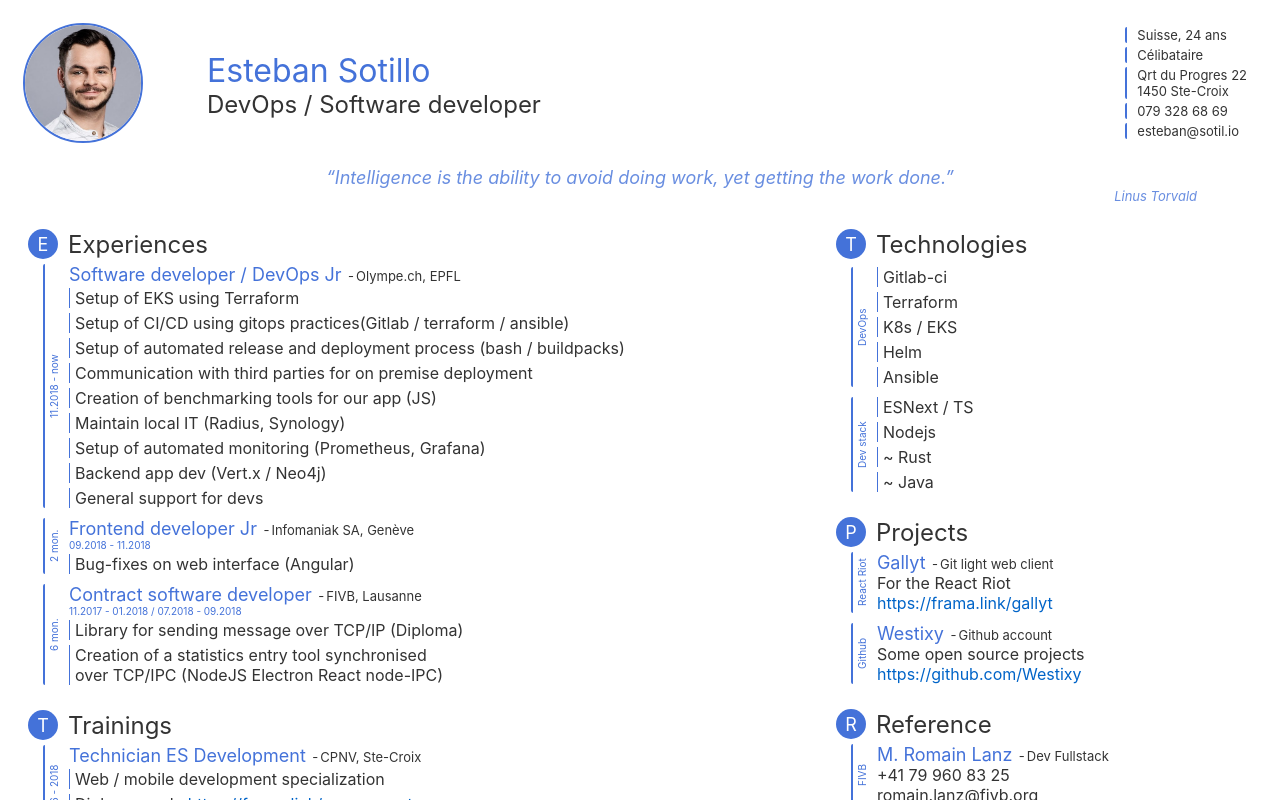
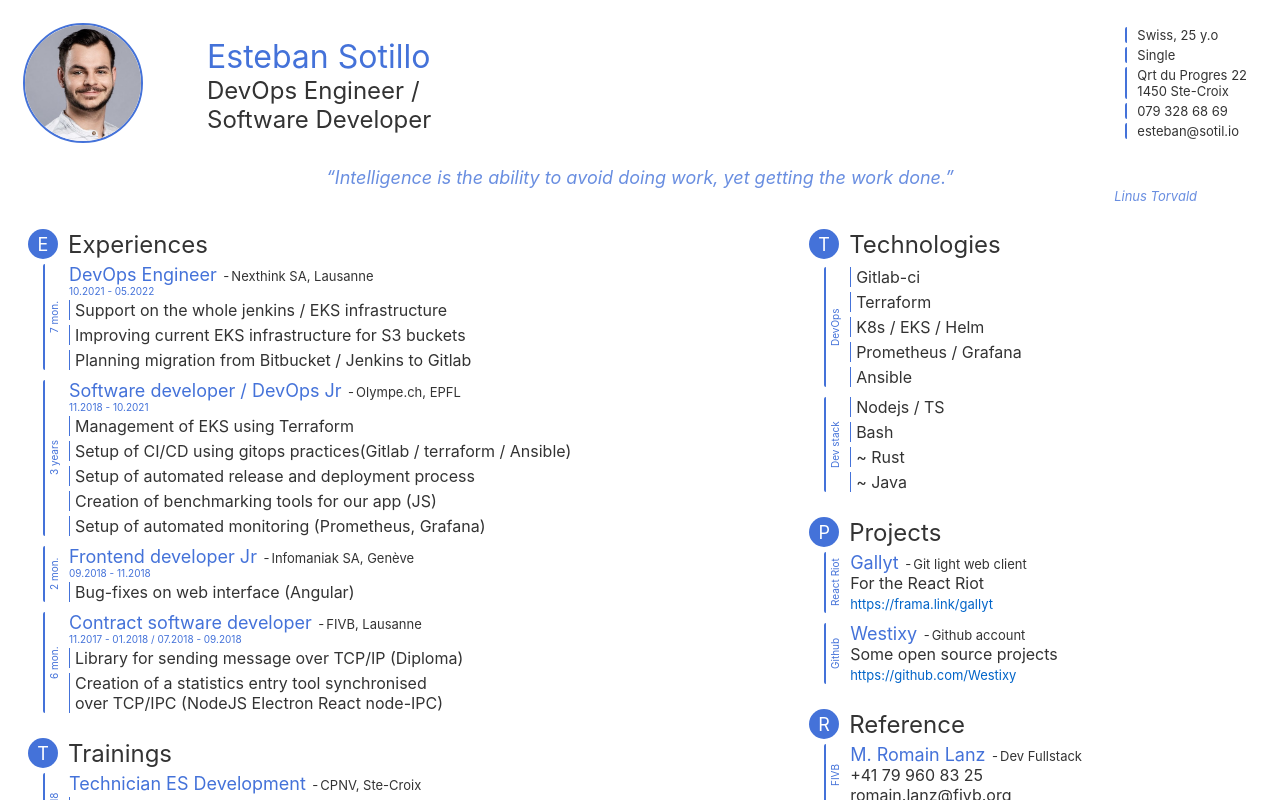
Before and after one commit to Westixy/cv, a Svelte app: page / in a window 1280 px wide. Shown: the top 800 px of the page. Built offline with nearby package versions, Linux system fonts and the light colour scheme.

Commit message:
update cv

```diff
--- a/src/pages/CV.svelte
+++ b/src/pages/CV.svelte
@@ -8,14 +8,14 @@
     </div>
     <div class="cv-name">
       <div class="cv-name-full">Esteban Sotillo</div>
-      <div class="cv-name-title">DevOps / Software developer</div>
+      <div class="cv-name-title">DevOps Engineer /<br/>Software Developer</div>
     </div>
     <div class="cv-personal-info">
       <div class="cv-personal-info-item">
-        <div class="cv-personal-info-text">Suisse, 24 ans</div>
+        <div class="cv-personal-info-text">Swiss, 25 y.o</div>
       </div>
       <div class="cv-personal-info-item">
-        <div class="cv-personal-info-text">Célibataire</div>
+        <div class="cv-personal-info-text">Single</div>
       </div>
       <div class="cv-personal-info-item">
         <div class="cv-personal-info-text">
@@ -46,30 +46,37 @@
         </div>
         <div class="cv-card-content">
           <div class="cv-card-element">
-            <div class="cv-card-element-before">11.2018 - now</div>
+            <div class="cv-card-element-before">7 mon.</div>
+            <div class="cv-card-element-title">DevOps Engineer</div>
+            <div class="cv-card-element-brand">Nexthink SA, Lausanne</div>
+            <div class="cv-card-element-date">10.2021 - 05.2022</div>
+            <div class="cv-card-element-content">
+              <ul>
+                <li>Support on the whole jenkins / EKS infrastructure</li>
+                <li>Improving current EKS infrastructure for S3 buckets</li>
+                <li>Planning migration from Bitbucket / Jenkins to Gitlab</li>
+              </ul>
+            </div>
+          </div>
+          <div class="cv-card-element">
+            <div class="cv-card-element-before">3 years</div>
             <div class="cv-card-element-title">
               Software developer / DevOps Jr
             </div>
             <div class="cv-card-element-brand">Olympe.ch, EPFL</div>
+            <div class="cv-card-element-date">11.2018 - 10.2021</div>
             <div class="cv-card-element-content">
               <ul>
-                <li>Setup of EKS using Terraform</li>
+                <li>Management of EKS using Terraform</li>
                 <li>
                   Setup of CI/CD using gitops practices(Gitlab / terraform /
-                  ansible)
+                  Ansible)
                 </li>
                 <li>
-                  Setup of automated release and deployment process (bash /
-                  buildpacks)
-                </li>
-                <li>
-                  Communication with third parties for on premise deployment
+                  Setup of automated release and deployment process
                 </li>
                 <li>Creation of benchmarking tools for our app (JS)</li>
-                <li>Maintain local IT (Radius, Synology)</li>
                 <li>Setup of automated monitoring (Prometheus, Grafana)</li>
-                <li>Backend app dev (Vert.x / Neo4j)</li>
-                <li>General support for devs</li>
               </ul>
             </div>
           </div>
@@ -137,7 +144,7 @@
                 <li>General computer science apprenticeship (Dual)</li>
                 <li>Managing the whole IT of local SMEs</li>
                 <li>
-                  Creation of a web app that generates time-laps "on the fly"
+                  Creation of a web app that generates timelapse (JS)
                 </li>
               </ul>
             </div>
@@ -162,8 +169,8 @@
               <ul>
                 <li>Gitlab-ci</li>
                 <li>Terraform</li>
-                <li>K8s / EKS</li>
-                <li>Helm</li>
+                <li>K8s / EKS / Helm</li>
+                <li>Prometheus / Grafana</li>
                 <li>Ansible</li>
               </ul>
             </div>
@@ -172,8 +179,8 @@
             <div class="cv-card-element-before">Dev stack</div>
             <div class="cv-card-element-content">
               <ul>
-                <li>ESNext / TS</li>
-                <li>Nodejs</li>
+                <li>Nodejs / TS</li>
+                <li>Bash </li>
                 <li>~ Rust</li>
                 <li>~ Java</li>
               </ul>
@@ -464,4 +471,7 @@
     padding-right: 60px;
     font-size: small;
   }
+  a {
+    font-size: small;
+  }
 </style>
```
Also changed, not shown: 2 other files (tests, documents, lock files or other folders).
